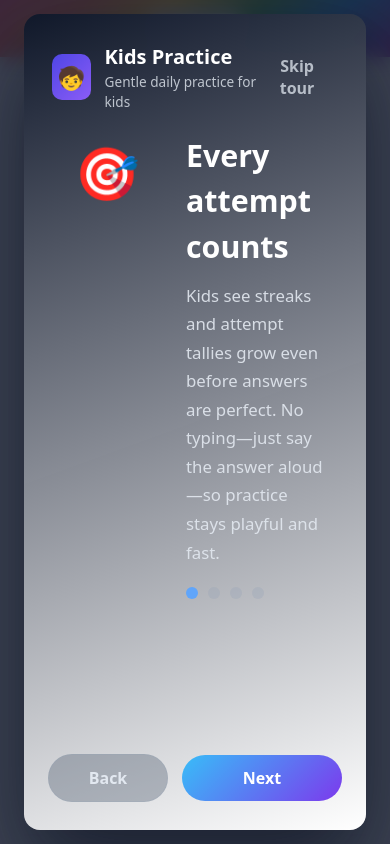
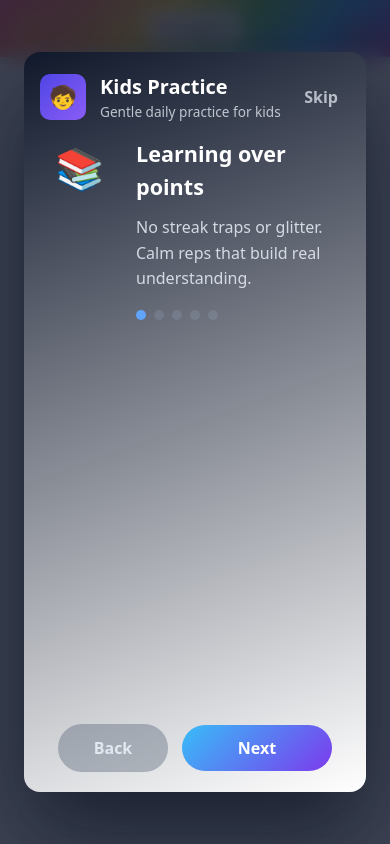
Before and after one commit to akshayswaroop/kids-deliberate-practice, a React (Vite) app: page / in a window 390 px wide. Both pictures are taken after typing "Sample" into the empty fields and a click on the button "Create". Built offline with nearby package versions, Linux system fonts and the light colour scheme.

Commit message:
Refactor PracticeIntro for mobile: tighter copy, mobile-friendly sizing, add Storybook story for QA

```diff
--- a/src/app/ui/PracticeIntro.tsx
+++ b/src/app/ui/PracticeIntro.tsx
@@ -6,24 +6,29 @@ interface PracticeIntroProps {
 
 const CARDS = [
   {
-    title: 'Every attempt counts',
-    body: 'Kids see streaks and attempt tallies grow even before answers are perfect. No typing—just say the answer aloud—so practice stays playful and fast.',
-    icon: '🎯',
+    title: 'Learning over points',
+    body: 'No streak traps or glitter. Calm reps that build real understanding.',
+    icon: '📚',
   },
   {
-    title: 'Grown-ups guide practice',
-    body: 'A parent or caregiver taps the buttons while encouraging the child to say answers aloud. The app is built for side-by-side coaching, not independent screen time.',
+    title: 'Deliberate practice',
+    body: 'Short sets + spaced repetition so tough items return and stick.',
+    icon: '🔁',
+  },
+  {
+    title: 'Parent‑assisted flow',
+    body: 'You ask, your child answers aloud; you tap ✅/↺. Coaching, not solo screen time.',
     icon: '🤝',
   },
   {
-    title: 'Smart repetition',
-    body: 'We lean on spaced repetition and deliberate practice so tricky cards resurface gently until they stick.',
-    icon: '🧠',
+    title: 'Private by design',
+    body: 'All local on your computer. No logins, no ads, no cloud.',
+    icon: '🔒',
   },
   {
-    title: 'Built for families',
-    body: 'Switch between subjects and learner profiles instantly. Progress stays safely on this device—no accounts needed.',
-    icon: '👪',
+    title: 'Built by parents',
+    body: 'Made and tested by parents for real home routines.',
+    icon: '🧑‍🧒',
   },
 ];
 
@@ -66,7 +71,7 @@ export default function PracticeIntro({ onDismiss }: PracticeIntroProps) {
         alignItems: 'center',
         justifyContent: 'center',
         padding: 0,
-        zIndex: 10000, // ensure intro sits above any bottom controls
+        zIndex: 10000,
       }}
     >
       <div
@@ -82,19 +87,22 @@ export default function PracticeIntro({ onDismiss }: PracticeIntroProps) {
           boxSizing: 'border-box'
         }}
       >
-        <div style={{
-          width: 'min(1000px, 96vw)',
-          height: 'min(760px, 92vh)',
-    background: 'linear-gradient(160deg, var(--bg-overlay, rgba(15,23,42,0.98)), var(--bg-secondary, rgba(30,41,59,0.95)))',
-          borderRadius: 16,
-          boxShadow: '0 40px 90px rgba(2,6,23,0.6)',
-          padding: '28px 28px',
-          display: 'flex',
-          flexDirection: 'column',
-          gap: 20,
-          overflow: 'hidden'
-        }}>
-          {/* Header: App title + skip */}
+        <div
+          style={{
+            width: '100%',
+            maxWidth: 420,
+            height: '100%',
+            maxHeight: 700,
+            background: 'linear-gradient(160deg, var(--bg-overlay, rgba(15,23,42,0.98)), var(--bg-secondary, rgba(30,41,59,0.95)))',
+            borderRadius: 16,
+            boxShadow: '0 40px 90px rgba(2,6,23,0.6)',
+            padding: '20px 16px',
+            display: 'flex',
+            flexDirection: 'column',
+            gap: 16,
+            overflow: 'hidden',
+          }}
+        >
           <div style={{ display: 'flex', alignItems: 'center', justifyContent: 'space-between', color: 'var(--text-inverse, #e2e8f0)' }}>
             <div style={{ display: 'flex', alignItems: 'center', gap: 14 }}>
               <div style={{ width: 46, height: 46, borderRadius: 10, background: 'linear-gradient(135deg,var(--color-primary,#60a5fa),var(--color-secondary,#7c3aed))', display: 'flex', alignItems: 'center', justifyContent: 'center', fontSize: '1.4rem' }}>🧒</div>
@@ -117,28 +125,69 @@ export default function PracticeIntro({ onDismiss }: PracticeIntroProps) {
                   padding: '8px 12px'
                 }}
               >
-                Skip tour
+                Skip
               </button>
             </div>
           </div>
 
-          {/* Body: card content */}
-          <div style={{ display: 'flex', gap: 24, alignItems: 'flex-start', overflow: 'hidden', flex: 1 }}>
-            <div style={{ flex: '0 0 110px', display: 'flex', alignItems: 'flex-start', justifyContent: 'center' }}>
-              <div style={{ fontSize: '3.25rem' }}>{CARDS[index].icon}</div>
+          <div
+            style={{
+              display: 'flex',
+              flexDirection: 'row',
+              gap: 16,
+              alignItems: 'flex-start',
+              overflow: 'hidden',
+              flex: 1,
+            }}
+          >
+            <div
+              style={{
+                flex: '0 0 80px',
+                display: 'flex',
+                alignItems: 'flex-start',
+                justifyContent: 'center',
+                minWidth: 60,
+              }}
+            >
+              <div style={{ fontSize: '2.5rem' }}>{CARDS[index].icon}</div>
             </div>
-
-            <div style={{ flex: 1, overflowY: 'auto', paddingRight: 6 }}>
-              <h2 style={{ margin: 0, fontSize: '1.9rem', fontWeight: 800, color: 'var(--text-inverse, #e6eefc)' }}>{CARDS[index].title}</h2>
-              <p style={{ marginTop: 12, fontSize: '1.05rem', lineHeight: 1.7, color: 'var(--text-inverse-muted, rgba(226, 232, 240, 0.9))' }}>{CARDS[index].body}</p>
-
-              <div style={{ marginTop: 20, display: 'flex', gap: 10, alignItems: 'center' }}>
+            <div
+              style={{
+                flex: 1,
+                overflowY: 'auto',
+                paddingRight: 2,
+                minWidth: 0,
+              }}
+            >
+              <h2
+                style={{
+                  margin: 0,
+                  fontSize: '1.35rem',
+                  fontWeight: 800,
+                  color: 'var(--text-inverse, #e6eefc)',
+                  wordBreak: 'break-word',
+                }}
+              >
+                {CARDS[index].title}
+              </h2>
+              <p
+                style={{
+                  marginTop: 12,
+                  fontSize: '1rem',
+                  lineHeight: 1.6,
+                  color: 'var(--text-inverse-muted, rgba(226, 232, 240, 0.9))',
+                  wordBreak: 'break-word',
+                }}
+              >
+                {CARDS[index].body}
+              </p>
+              <div style={{ marginTop: 18, display: 'flex', gap: 8, alignItems: 'center' }}>
                 {CARDS.map((_, i) => (
                   <div
                     key={i}
                     style={{
-                      width: 12,
-                      height: 12,
+                      width: 10,
+                      height: 10,
                       borderRadius: '50%',
                       background: i === index ? '#60a5fa' : 'rgba(148, 163, 184, 0.28)',
                       transition: 'background 0.2s ease',
@@ -149,7 +198,6 @@ export default function PracticeIntro({ onDismiss }: PracticeIntroProps) {
             </div>
           </div>
 
-          {/* Footer: navigation */}
           <div style={{ display: 'flex', justifyContent: 'center', alignItems: 'center', gap: 14 }}>
             <button
               type="button"
@@ -164,7 +212,7 @@ export default function PracticeIntro({ onDismiss }: PracticeIntroProps) {
                 color: '#e2e8f0',
                 fontWeight: 700,
                 cursor: index === 0 ? 'not-allowed' : 'pointer',
-                minWidth: 120,
+                minWidth: 110,
               }}
             >
               Back
@@ -181,10 +229,10 @@ export default function PracticeIntro({ onDismiss }: PracticeIntroProps) {
                 color: '#fff',
                 fontWeight: 800,
                 cursor: 'pointer',
-                minWidth: 160,
+                minWidth: 150,
               }}
             >
-              {atLastSlide ? 'Start practicing' : 'Next'}
+              {atLastSlide ? 'Start' : 'Next'}
             </button>
           </div>
         </div>
@@ -192,5 +240,3 @@ export default function PracticeIntro({ onDismiss }: PracticeIntroProps) {
     </div>
   );
 }
-
-// Ensure body class is removed if component unmounts unexpectedly
```
Also changed, not shown: 2 other files (tests, documents, lock files or other folders).
